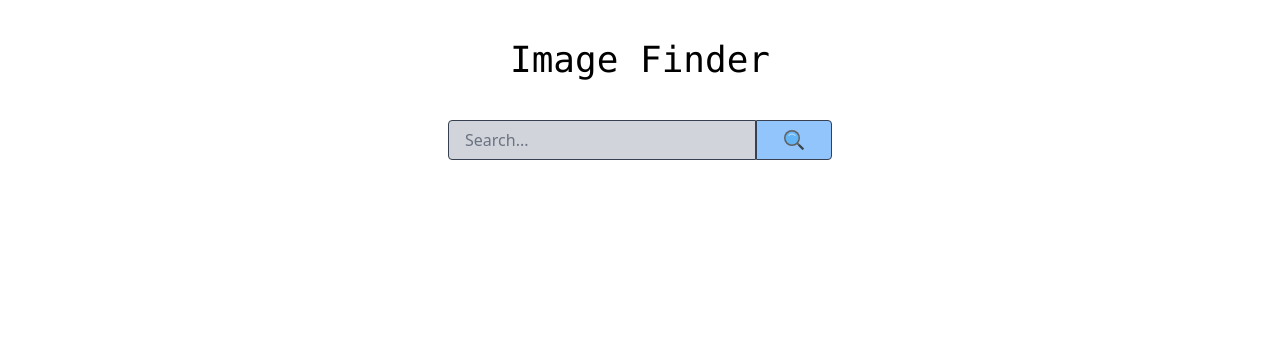
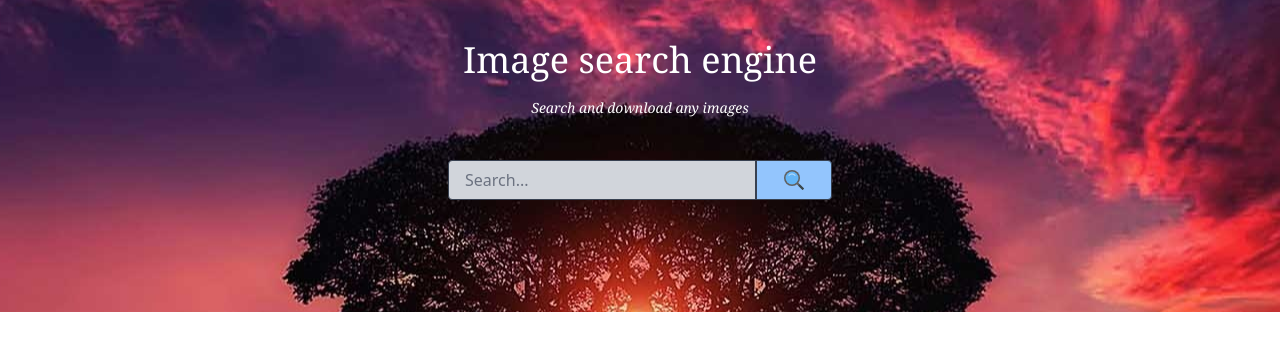
Before and after one commit to MilanRoka/ImageFinder-Javascript, a React (Vite) app: page / in a window 1280 px wide. Shown: the top 350 px of the page. Built offline with nearby package versions, Linux system fonts and the light colour scheme.

Commit message:
"background image"

```diff
--- a/src/components/Search.jsx
+++ b/src/components/Search.jsx
@@ -1,10 +1,19 @@
 import { FcSearch } from 'react-icons/fc';
 
+
 const Search = () => {
+  const backgroundImageStyle = {
+    backgroundImage: "url('/bg1.jpg')",
+    backgroundPosition: 'center',
+  };
   return (
-    <>
-      <h1 className='font-mono text-4xl text-center mx-auto py-10'>Image Finder</h1>
-      <form className='flex flex-col items-center'>
+    <div>
+      <div className='flex flex-col items-center min-h-full' style={backgroundImageStyle}>
+      <h1 className='text-white font-serif text-4xl text-center mx-auto py-10'>Image search engine<br/>
+      <span className='text-white text-sm italic'>Search and download any images</span>
+
+      </h1>
+      <form className='flex flex-col items-center pb-28'>
         <div className="relative w-96 flex">
           <input
             type="text"
@@ -16,7 +25,8 @@ const Search = () => {
           </button>
         </div>
       </form>
-    </>
+      </div>
+    </div>
   );
 }
 
```
Also changed, not shown: public/bg1.jpg (added).
